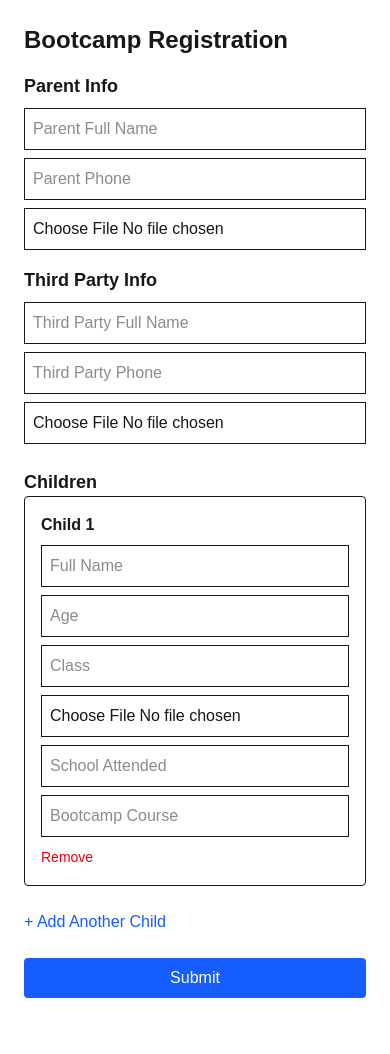
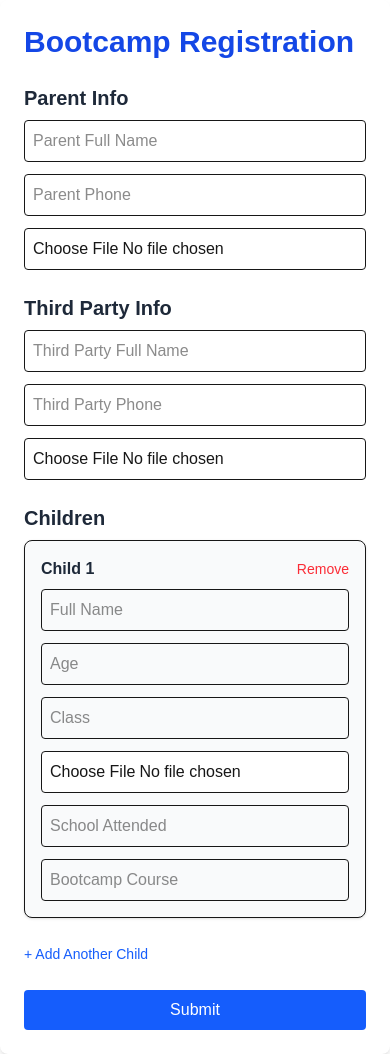
Before and after one commit to ridwanyah24/bootcampqrcode, a Next.js app: page / in a window 390 px wide. Before the commit the page ends 1022 px from the top, so only its background shows below. Built offline with nearby package versions, Linux system fonts and the light colour scheme.

Commit message:
modified:   src/app/[id]/page.tsx 	modified:   src/app/allParents/page.tsx 	modified:   src/app/page.tsx 	modified:   src/components/ChildrenForm.tsx

```diff
--- a/src/app/[id]/page.tsx
+++ b/src/app/[id]/page.tsx
@@ -38,27 +38,43 @@ const ParentPage = ({ params }: { params: Promise<{ id: string }> }) => {
     if (!data) return <div>Loading...</div>;
 
     return (
-    <div className="p-4">
-      <h1 className="text-xl font-bold">Parent: {data.parent.name}</h1>
-      <p>Phone: {data.parent.phoneNumber}</p>
-      <img src={data.parent.image} alt="Parent" className="w-32 h-32 object-cover mt-2" />
+        <div className="p-6 max-w-5xl mx-auto bg-white shadow-md rounded-lg">
+            {/* Parent Info */}
+            <div className="flex items-center gap-4 border-b pb-4 mb-6">
+                <img
+                    src={data.parent.image}
+                    alt="Parent"
+                    className="w-28 h-28 object-cover rounded-full border-2 border-blue-500"
+                />
+                <div>
+                    <h1 className="text-2xl font-bold text-gray-800">Parent: {data.parent.name}</h1>
+                    <p className="text-gray-600">Phone: {data.parent.phoneNumber}</p>
+                </div>
+            </div>
 
-      <h2 className="mt-4 text-lg font-semibold">Children:</h2>
-      <ul className="space-y-4 mt-2">
+            {/* Children Info */}
+            <div>
+                <h2 className="text-xl font-semibold text-gray-800 mb-4">Children</h2>
+                <ul className="grid grid-cols-1 md:grid-cols-2 lg:grid-cols-3 gap-6">
                     {data.parent.children.map((child) => (
-          <li key={child._id} className="border p-2 rounded-md">
-            <img src={child.image} alt={child.name} className="w-24 h-24 object-cover mb-2" />
-            <div>
-              <p><strong>Name:</strong> {child.name}</p>
-              <p><strong>Class:</strong> {child.class}</p>
-              <p><strong>Age:</strong> {child.age}</p>
-              <p><strong>School:</strong> {child.schoolAttended}</p>
-              <p><strong>Course:</strong> {child.bootcampCourse}</p>
+                        <li key={child._id} className="bg-gray-50 p-4 rounded-lg shadow-sm border">
+                            <img
+                                src={child.image}
+                                alt={child.name}
+                                className="w-full h-40 object-cover rounded-md mb-4"
+                            />
+                            <div className="space-y-1 text-sm text-gray-700">
+                                <p><span className="font-medium">Name:</span> {child.name}</p>
+                                <p><span className="font-medium">Class:</span> {child.class}</p>
+                                <p><span className="font-medium">Age:</span> {child.age}</p>
+                                <p><span className="font-medium">School:</span> {child.schoolAttended}</p>
+                                <p><span className="font-medium">Course:</span> {child.bootcampCourse}</p>
                             </div>
                         </li>
                     ))}
                 </ul>
             </div>
+        </div>
     );
 };
 
--- a/src/app/allParents/page.tsx
+++ b/src/app/allParents/page.tsx
@@ -38,60 +38,66 @@ export default function Page() {
     }, []);
 
     return (
-    <div className="p-4 overflow-x-auto">
-      <h1 className="text-2xl font-bold mb-4">Parents & Children Info</h1>
+        <div className="p-6 overflow-x-auto bg-white shadow-md rounded-lg">
+            <h1 className="text-3xl font-semibold mb-6 text-gray-800">Parents & Children Info</h1>
 
-      <table className="min-w-full table-auto border border-gray-300">
-        <thead className="bg-gray-100">
+            <table className="min-w-full table-auto border-collapse">
+                <thead className="bg-gray-100 text-gray-700 text-sm uppercase tracking-wider">
                     <tr>
-            <th className="border px-4 py-2">Parent Name</th>
-            <th className="border px-4 py-2">Parent Image</th>
-            <th className="border px-4 py-2">Phone Number</th>
-            <th className="border px-4 py-2">Third-party Name</th>
-            <th className="border px-4 py-2">Third-party Image</th>
-            <th className="border px-4 py-2">Third-party Phone</th>
-            <th className="border px-4 py-2">Children</th>
-            <th>Detailed Information Url</th>
+                        <th className="border px-4 py-3">Parent Name</th>
+                        <th className="border px-4 py-3">Parent Image</th>
+                        <th className="border px-4 py-3">Phone Number</th>
+                        <th className="border px-4 py-3">Third-party Name</th>
+                        <th className="border px-4 py-3">Third-party Image</th>
+                        <th className="border px-4 py-3">Third-party Phone</th>
+                        <th className="border px-4 py-3">Children</th>
+                        <th className="border px-4 py-3">Details URL</th>
                     </tr>
                 </thead>
-        <tbody>
+                <tbody className="text-gray-700">
                     {parents.map((parent) => (
-            <tr key={parent._id}>
-              <td className="border px-4 py-2">{parent.name}</td>
-              <td className="border px-4 py-2">
-                <img src={parent.image} alt="Parent" className="w-16 h-16 rounded-full object-cover" />
+                        <tr key={parent._id} className="hover:bg-gray-50 transition-colors">
+                            <td className="border px-4 py-3">{parent.name}</td>
+                            <td className="border px-4 py-3">
+                                <img src={parent.image} alt="Parent" className="w-12 h-12 rounded-full object-cover mx-auto" />
                             </td>
-              <td className="border px-4 py-2">{parent.phoneNumber}</td>
-              <td className="border px-4 py-2">{parent.thirdpartyName}</td>
-              <td className="border px-4 py-2">
-                <img src={parent.thirdpartyImage} alt="Third-party" className="w-16 h-16 rounded-full object-cover" />
+                            <td className="border px-4 py-3">{parent.phoneNumber}</td>
+                            <td className="border px-4 py-3">{parent.thirdpartyName}</td>
+                            <td className="border px-4 py-3">
+                                <img src={parent.thirdpartyImage} alt="Third-party" className="w-12 h-12 rounded-full object-cover mx-auto" />
                             </td>
-              <td className="border px-4 py-2">{parent.thirdpartyPhoneNumber}</td>
-              <td className="border px-4 py-2">
-                <ul className="space-y-2">
+                            <td className="border px-4 py-3">{parent.thirdpartyPhoneNumber}</td>
+                            <td className="border px-4 py-3">
+                                <ul className="space-y-3">
                                     {parent.children.map((child) => (
-                    <li key={child._id} className="border p-2 rounded bg-gray-50">
-                      <div className="flex items-center gap-2">
-                        <img src={child.image} alt={child.name} className="w-12 h-12 object-cover rounded" />
-                        <div>
-                          <p><strong>Name:</strong> {child.name}</p>
-                          <p><strong>Age:</strong> {child.age}</p>
-                          <p><strong>Class:</strong> {child.class}</p>
-                          <p><strong>School:</strong> {child.schoolAttended}</p>
-                          <p><strong>Course:</strong> {child.bootcampCourse}</p>
+                                        <li key={child._id} className="bg-gray-50 border rounded-md p-3">
+                                            <div className="flex items-start gap-3">
+                                                <img src={child.image} alt={child.name} className="w-12 h-12 object-cover rounded-md" />
+                                                <div className="text-sm space-y-1">
+                                                    <p><span className="font-medium">Name:</span> {child.name}</p>
+                                                    <p><span className="font-medium">Age:</span> {child.age}</p>
+                                                    <p><span className="font-medium">Class:</span> {child.class}</p>
+                                                    <p><span className="font-medium">School:</span> {child.schoolAttended}</p>
+                                                    <p><span className="font-medium">Course:</span> {child.bootcampCourse}</p>
                                                 </div>
                                             </div>
                                         </li>
                                     ))}
                                 </ul>
                             </td>
-              <td className="border px-4 py-2 " >
-                <p className='underline text-blue-500 cursor-pointer ' onClick={()=>router.push(`/${parent?._id}`)}>{`https://bootcampqrcode.vercel.app/${parent?._id}`}</p>
+                            <td className="border px-4 py-3 text-center">
+                                <button
+                                    className="text-blue-600 underline hover:text-blue-800 transition"
+                                    onClick={() => router.push(`/${parent?._id}`)}
+                                >
+                                    View Details
+                                </button>
                             </td>
                         </tr>
                     ))}
                 </tbody>
             </table>
         </div>
+
     );
 }
--- a/src/app/page.tsx
+++ b/src/app/page.tsx
@@ -13,6 +13,9 @@ export default function Home() {
   const [thirdPartyName, setThirdPartyName] = useState("");
   const [thirdPartyPhone, setThirdPartyPhone] = useState("");
   const [thirdPartyImage, setThirdPartyImage] = useState<File | null>(null);
+
+  const [loading, setLoading] = useState(false);
+  const [success, setSuccess] = useState(false);
 
   const [children, setChildren] = useState<Child[]>([
     {
@@ -56,6 +59,8 @@ export default function Home() {
 
   const handleSubmit = async (e: React.FormEvent) => {
     e.preventDefault();
+    setLoading(true);
+    setSuccess(false);
 
     const formData = new FormData();
     formData.append("name", parentName);
@@ -83,29 +88,40 @@ export default function Home() {
       }
     });
 
+    try {
       const res = await fetch("https://summer-bootcamp-apis.onrender.com/api/parents", {
         method: "POST",
         body: formData,
       });
 
+      if (res.ok) {
+        setSuccess(true);
+      }
+    } catch (error) {
+      console.error("Submission failed:", error);
+    } finally {
+      setLoading(false);
+    }
+
     for (const pair of formData.entries()) {
       console.log(pair[0], pair[1]);
     }
 
-    // const result = await res.json();
-    // setQrUrl(result.qr);
-    // setViewLink(result.viewUrl);
   };
 
   return (
-    <main className="max-w-2xl mx-auto p-6">
-      <h1 className="text-2xl font-bold mb-4">Bootcamp Registration</h1>
-      <form onSubmit={handleSubmit} encType="multipart/form-data">
-        <h2 className="text-lg font-semibold">Parent Info</h2>
+    <main className="max-w-3xl mx-auto p-6 bg-white rounded-lg shadow-md">
+      <h1 className="text-3xl font-bold mb-6 text-blue-700">Bootcamp Registration</h1>
+
+      <form onSubmit={handleSubmit} encType="multipart/form-data" className="space-y-6">
+        {/* Parent Info */}
+        <section>
+          <h2 className="text-xl font-semibold mb-2 text-gray-800">Parent Info</h2>
+          <div className="space-y-3">
             <input
               type="text"
               placeholder="Parent Full Name"
-          className="block w-full my-2 p-2 border"
+              className="w-full p-2 border rounded"
               value={parentName}
               onChange={(e) => setParentName(e.target.value)}
               required
@@ -113,41 +129,50 @@ export default function Home() {
             <input
               type="tel"
               placeholder="Parent Phone"
-          className="block w-full my-2 p-2 border"
+              className="w-full p-2 border rounded"
               value={parentPhone}
               onChange={(e) => setParentPhone(e.target.value)}
               required
             />
             <input
               type="file"
-          className="block w-full my-2 p-2 border"
+              className="w-full p-2 border rounded bg-white"
               onChange={(e) => setParentImage(e.target.files?.[0] || null)}
               accept="image/*"
             />
+          </div>
+        </section>
 
-        <h2 className="text-lg font-semibold mt-4">Third Party Info</h2>
+        {/* Third Party Info */}
+        <section>
+          <h2 className="text-xl font-semibold mb-2 text-gray-800">Third Party Info</h2>
+          <div className="space-y-3">
             <input
               type="text"
               placeholder="Third Party Full Name"
-          className="block w-full my-2 p-2 border"
+              className="w-full p-2 border rounded"
               value={thirdPartyName}
               onChange={(e) => setThirdPartyName(e.target.value)}
             />
             <input
               type="tel"
               placeholder="Third Party Phone"
-          className="block w-full my-2 p-2 border"
+              className="w-full p-2 border rounded"
               value={thirdPartyPhone}
               onChange={(e) => setThirdPartyPhone(e.target.value)}
             />
             <input
               type="file"
-          className="block w-full my-2 p-2 border"
+              className="w-full p-2 border rounded bg-white"
               onChange={(e) => setThirdPartyImage(e.target.files?.[0] || null)}
               accept="image/*"
             />
+          </div>
+        </section>
 
-        <h3 className="text-lg font-semibold mt-6">Children</h3>
+        {/* Children Section */}
+        <section>
+          <h3 className="text-xl font-semibold mb-2 text-gray-800">Children</h3>
           {children.map((child, index) => (
             <ChildForm
               key={index}
@@ -158,27 +183,38 @@ export default function Home() {
             />
           ))}
 
-        <button type="button" onClick={addChild} className="mt-2 mb-6 text-blue-600">
+          <button
+            type="button"
+            onClick={addChild}
+            className="text-blue-600 hover:underline text-sm"
+          >
             + Add Another Child
           </button>
+        </section>
 
-        <button type="submit" className="block w-full bg-blue-600 text-white p-2 rounded">
-          Submit
+        {/* Submit Button */}
+        {loading && (
+          <div className="fixed inset-0 bg-black bg-opacity-50 flex items-center justify-center z-50">
+            <div className="bg-white p-6 rounded shadow-lg">
+              <p className="text-lg font-medium">Submitting...</p>
+            </div>
+          </div>
+        )}
+
+        {success && (
+          <div className="mb-4 p-3 rounded text-green-700 bg-green-100 border border-green-300">
+            Form submitted successfully!
+          </div>
+        )}
+
+        <button
+          type="submit"
+          disabled={loading}
+          className={`w-full ${loading ? "bg-blue-400 cursor-not-allowed" : "bg-blue-600 hover:bg-blue-700"} text-white font-medium py-2 px-4 rounded transition`}
+        >
+          {loading ? "Submitting..." : "Submit"}
         </button>
       </form>
-
-      {/*
-      {qrUrl && (
-        <div className="mt-6 text-center">
-          <h3 className="text-lg font-semibold">Your QR Code</h3>
-          <img src={qrUrl} alt="QR Code" className="mx-auto mt-2" />
-          <a href={viewLink} target="_blank" className="text-blue-600 underline">
-            View Submission
-          </a>
-        </div>
-      )} */}
-      {/* <p className="underline tetx-blue" onClick={()=>router.push(`/${}`)}>go to link</p> */}
-
     </main>
   );
 }
--- a/src/components/ChildrenForm.tsx
+++ b/src/components/ChildrenForm.tsx
@@ -12,74 +12,67 @@ interface Props {
 
 export default function ChildForm({ index, child, onChange, onRemove }: Props) {
     return (
-    <div className="border p-4 rounded mb-4">
-      <h4 className="font-semibold">Child {index + 1}</h4>
+        <div className="border rounded-lg p-4 mb-6 shadow-sm bg-gray-50">
+            <div className="flex justify-between items-center mb-2">
+                <h4 className="text-md font-semibold text-gray-800">Child {index + 1}</h4>
+                <button
+                    type="button"
+                    onClick={() => onRemove(index)}
+                    className="text-red-500 text-sm hover:underline"
+                >
+                    Remove
+                </button>
+            </div>
 
+            <div className="space-y-3">
                 <input
                     type="text"
                     placeholder="Full Name"
-        className="block w-full my-2 p-2 border"
+                    className="w-full p-2 border rounded"
                     value={child.name}
                     onChange={(e) => onChange(index, { ...child, name: e.target.value })}
                     required
                 />
-
                 <input
                     type="number"
                     placeholder="Age"
-        className="block w-full my-2 p-2 border"
+                    className="w-full p-2 border rounded"
                     value={child.age}
                     onChange={(e) => onChange(index, { ...child, age: e.target.value })}
                     required
                 />
-
                 <input
                     type="text"
                     placeholder="Class"
-        className="block w-full my-2 p-2 border"
+                    className="w-full p-2 border rounded"
                     value={child.class}
                     onChange={(e) => onChange(index, { ...child, class: e.target.value })}
                     required
                 />
-
                 <input
                     type="file"
-        className="block w-full my-2 p-2 border"
-        onChange={(e) =>
-          onChange(index, { ...child, image: e.target.files?.[0] || null })
-        }
+                    className="w-full p-2 border rounded bg-white"
+                    onChange={(e) => onChange(index, { ...child, image: e.target.files?.[0] || null })}
                     accept="image/*"
                 />
-
                 <input
                     type="text"
                     placeholder="School Attended"
-        className="block w-full my-2 p-2 border"
+                    className="w-full p-2 border rounded"
                     value={child.schoolAttended}
-        onChange={(e) =>
-          onChange(index, { ...child, schoolAttended: e.target.value })
-        }
+                    onChange={(e) => onChange(index, { ...child, schoolAttended: e.target.value })}
                     required
                 />
-
                 <input
                     type="text"
                     placeholder="Bootcamp Course"
-        className="block w-full my-2 p-2 border"
+                    className="w-full p-2 border rounded"
                     value={child.bootcampCourse}
-        onChange={(e) =>
-          onChange(index, { ...child, bootcampCourse: e.target.value })
-        }
+                    onChange={(e) => onChange(index, { ...child, bootcampCourse: e.target.value })}
                     required
                 />
+            </div>
+        </div>
 
-      <button
-        type="button"
-        onClick={() => onRemove(index)}
-        className="text-red-600 text-sm"
-      >
-        Remove
-      </button>
-    </div>
     );
 }
```
Lines whose indentation alone changed are shown as unchanged.
